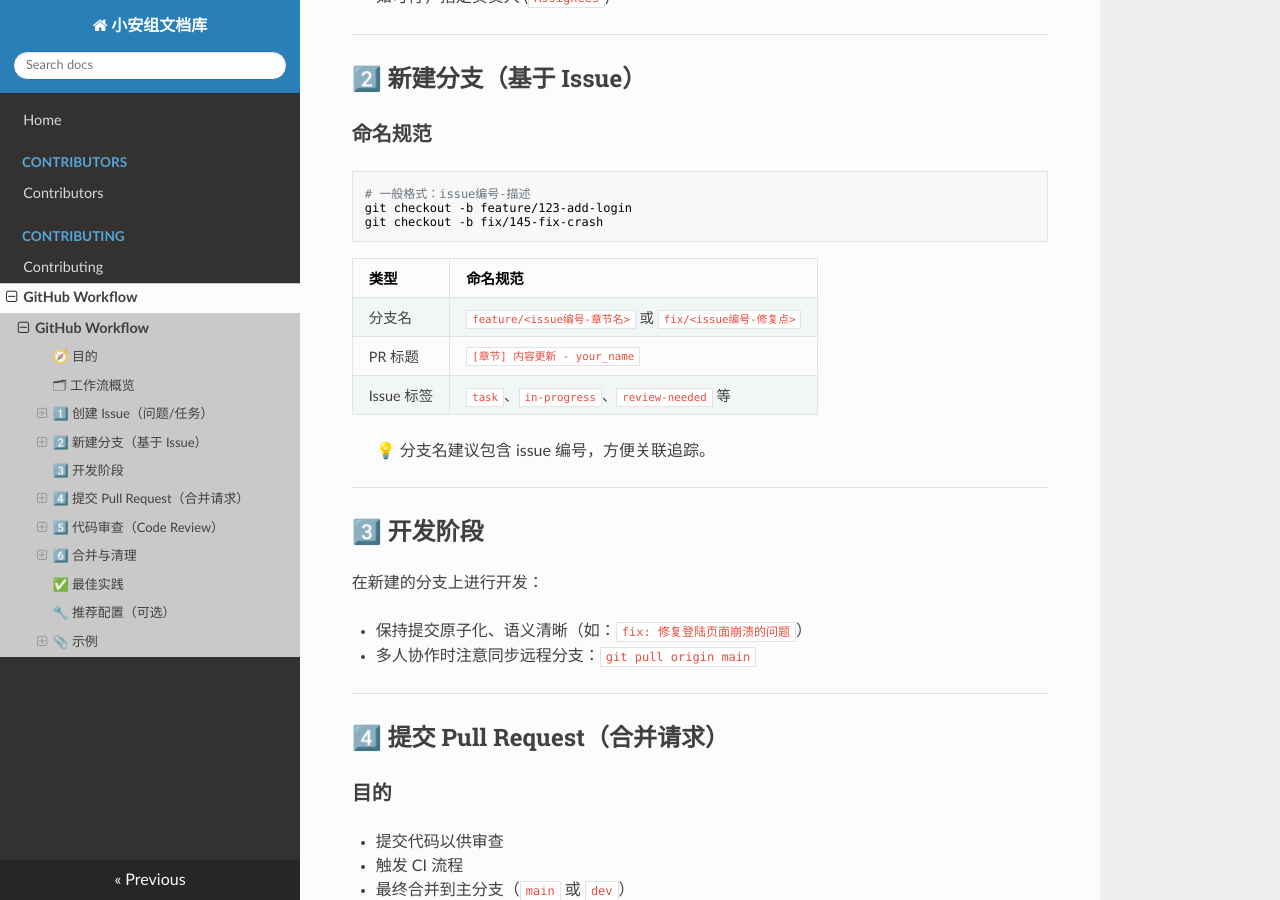
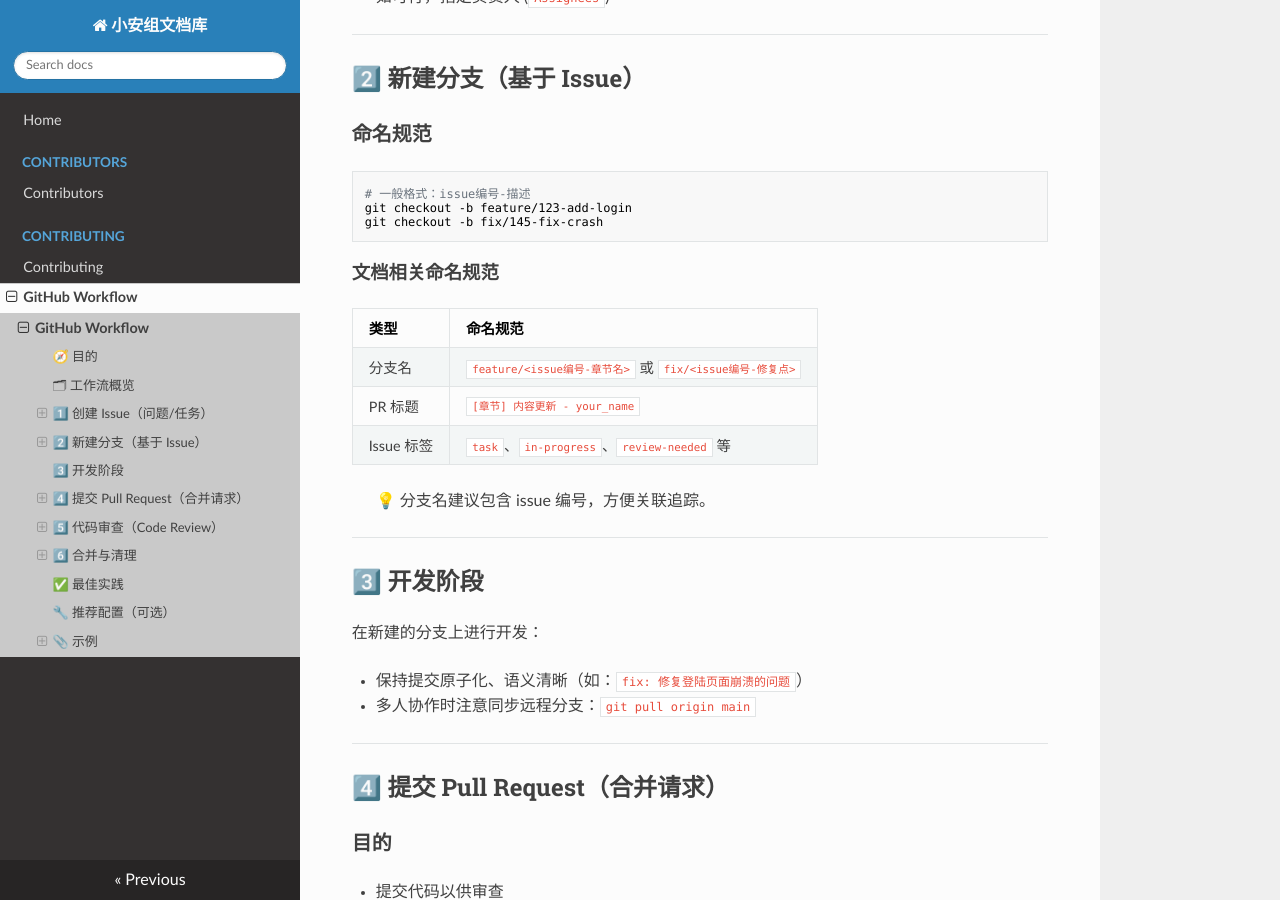
Before and after one commit to xiaoanmodel/-, an MkDocs documentation site: the page built from docs/github_workflow.md, in a window 1280 px wide and 900 px high, scrolled down 1011 px. Built offline with MkDocs 1.6.1, drawn with Linux system fonts in a browser that asks for light colours; nearby versions of some CDN libraries.

Commit message:
添加文档相关命名规范说明

````diff
--- a/docs/github_workflow.md
+++ b/docs/github_workflow.md
@@ -46,6 +46,8 @@ Issue → 分支 → 开发 → Pull Request → 代码审查 → 合并 → 关
 git checkout -b feature/123-add-login
 git checkout -b fix/145-fix-crash
 ```
+
+#### 文档相关命名规范
 
 | 类型 | 命名规范 |
 |------|----------|
````
